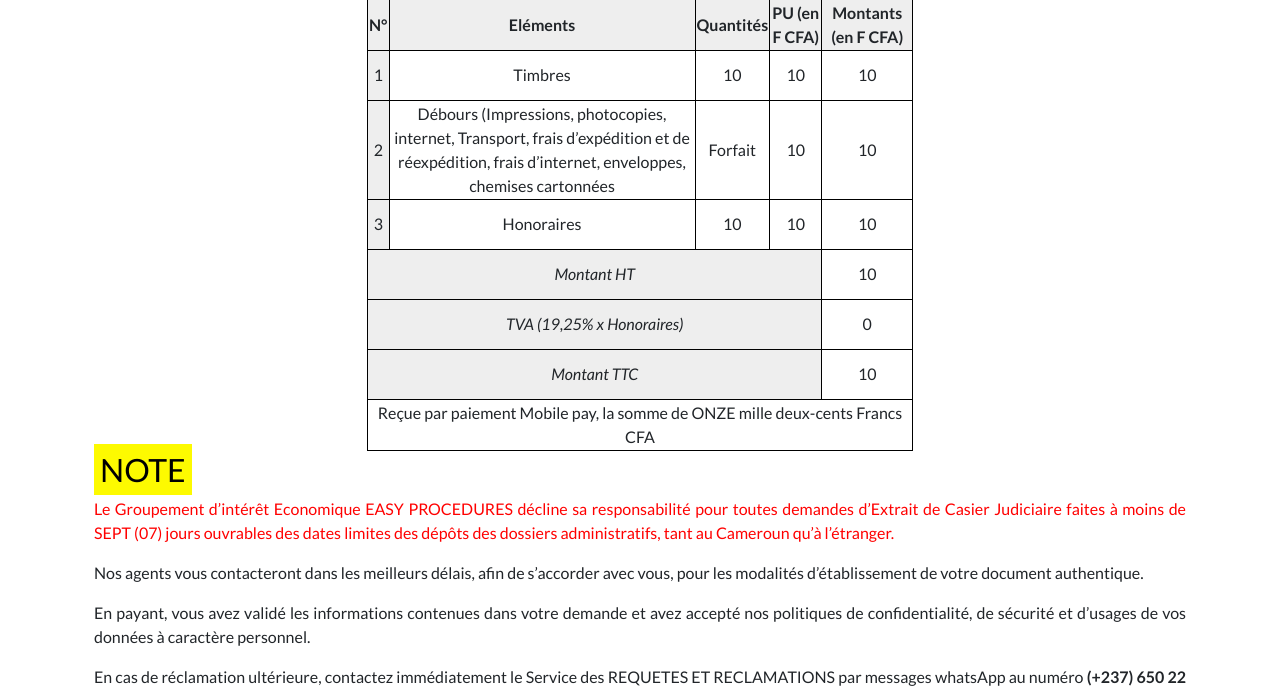
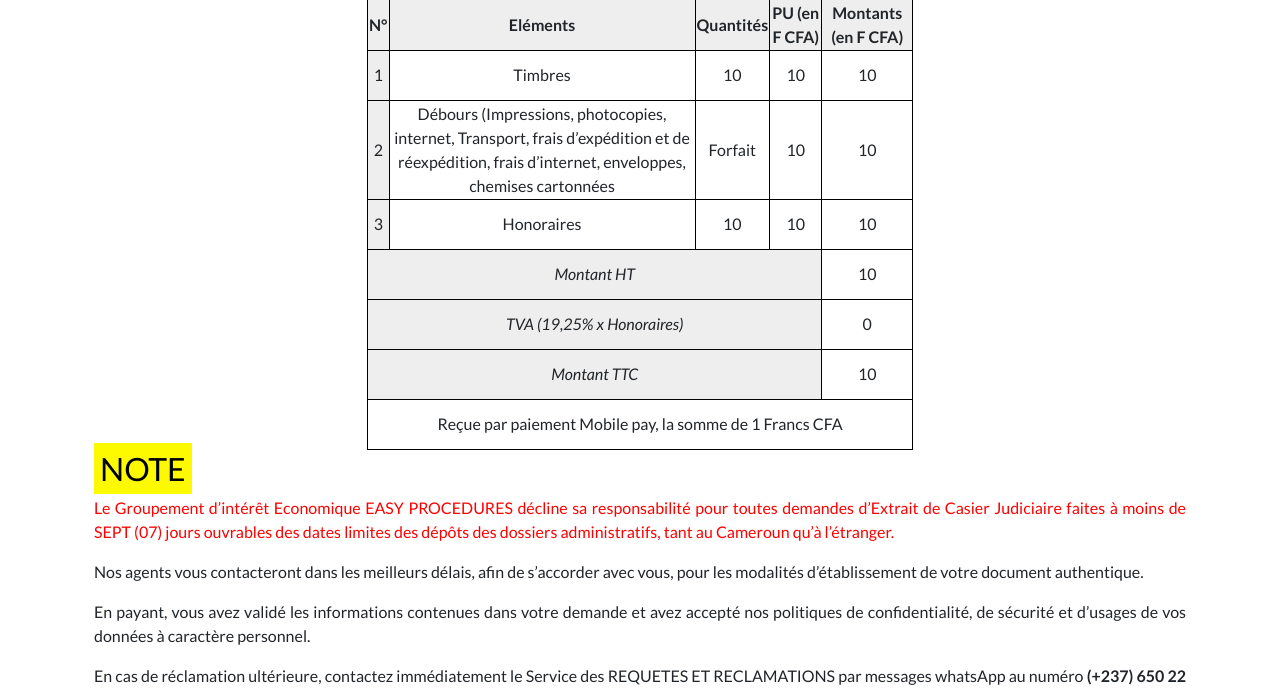
Before and after one commit to adigxs/easypro237, a Django app: template request/templates/receipt.html in a window 1280 px wide. Shown: the part 345-1035 px from the top of the page. Run offline with Django 3.2, Linux system fonts and the light colour scheme; the template is opened without the code that fills it: most values are stand-ins (such as "Sample title", 1, 10 or a date in 2020); some libraries are stand-ins or nearby versions.

Commit message:
Convert number to word in french

```diff
--- a/request/templates/receipt.html
+++ b/request/templates/receipt.html
@@ -118,7 +118,7 @@
                             <td>{{ expense_report_total }}</td>
                         </tr>
                         <tr>
-                            <td colspan="5" class="colspan" style="background-color: transparent">Reçue par paiement Mobile pay, la somme de ONZE mille deux-cents Francs CFA</td>
+                            <td colspan="5" class="colspan" style="background-color: transparent">Reçue par paiement Mobile pay, la somme de {{ total_amount_in_words }} Francs CFA</td>
                         </tr>
                     </table>
                 </div>
--- a/request/views.py
+++ b/request/views.py
@@ -6,6 +6,7 @@ from datetime import datetime
 from django.views.generic import TemplateView
 from slugify import slugify
 from xhtml2pdf import pisa
+from num2words import num2words
 
 from django.conf import settings
 from django.contrib.staticfiles import finders
@@ -470,7 +471,8 @@ def render_pdf_view(request, *args, **kwargs):
                'expense_report_dispursement_fee': expense_report['dispursement']['fee'],
                'expense_report_dispursement_quantity': expense_report['dispursement']['quantity'],
                'expense_report_dispursement_total': expense_report['dispursement']['total'],
-               'expense_report_total': expense_report['total']}
+               'expense_report_total': expense_report['total'],
+               'total_amount_in_words': num2words(expense_report['total'], lang='fr')}
     # Create a Django response object, and specify content_type as pdf
     response = HttpResponse(content_type='application/pdf')
     response['Content-Disposition'] = f'attachment; filename="receipt_N_{_request.code}.pdf"'
```
